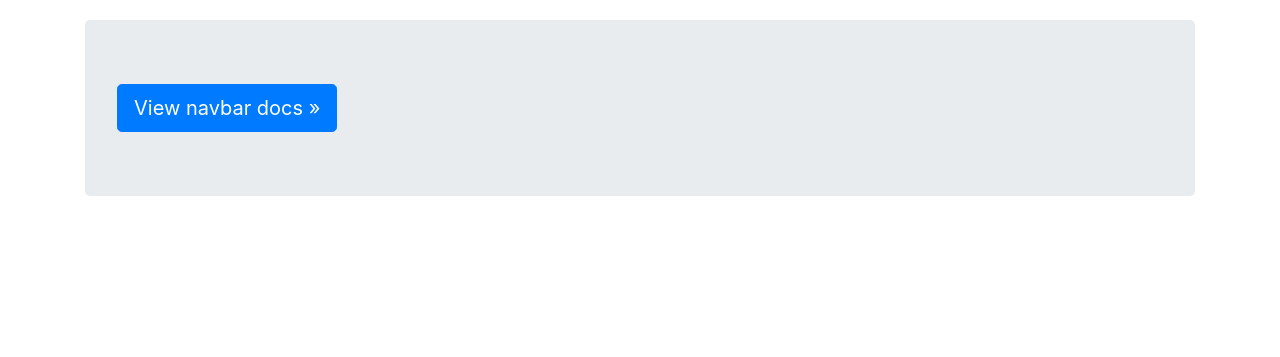
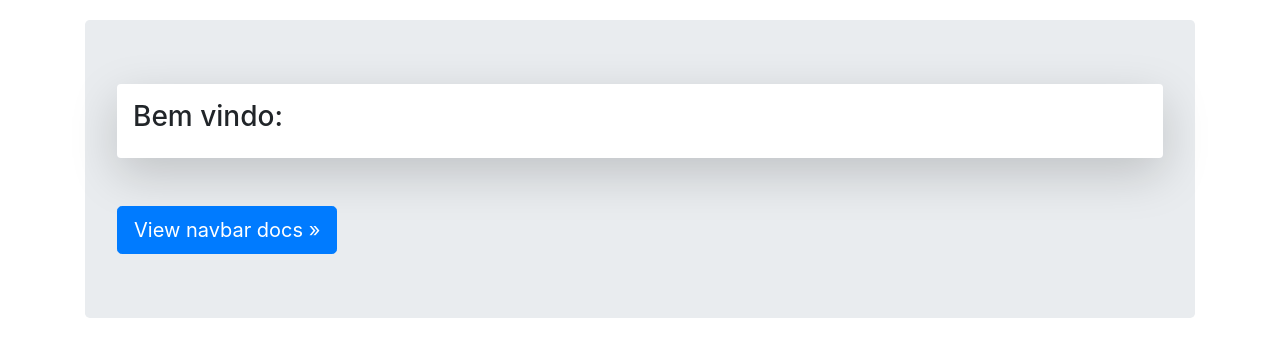
Before and after one commit to LucasIdalgo/syspacientes, a PHP site: page /admin.php?id_usuario=1 in a window 1280 px wide. Shown: the part 76-433 px from the top of the page. Run offline with PHP 8.4, Linux system fonts and the light colour scheme; data that the repository does not hold is empty.

Commit message:
Correção

```diff
--- a/admin.php
+++ b/admin.php
@@ -21,6 +21,7 @@
     <link rel="icon" href="img/favicon/favicon2.ico">
     <!-- Bootstrap core CSS -->
     <link href="css/bootstrap.min.css" rel="stylesheet">
+    <link rel="canonical" href="https://getbootstrap.com/docs/3.4/examples/navbar/">
 
     <!-- Custom styles for this template -->
     <link href="css/navbar.css" rel="stylesheet">
@@ -71,7 +72,11 @@
 
       <!-- Main component for a primary marketing message or call to action -->
       <div class="jumbotron">
-
+         <div class="shadow-lg p-3 mb-5 bg-white rounded">
+            <?php
+               echo "<h3>Bem vindo: ". $nome_usuario . "</h3>";
+            ?>
+         </div>
          <a class="btn btn-lg btn-primary" href="#" role="button">View navbar docs &raquo;</a>
       </div>
 
```
